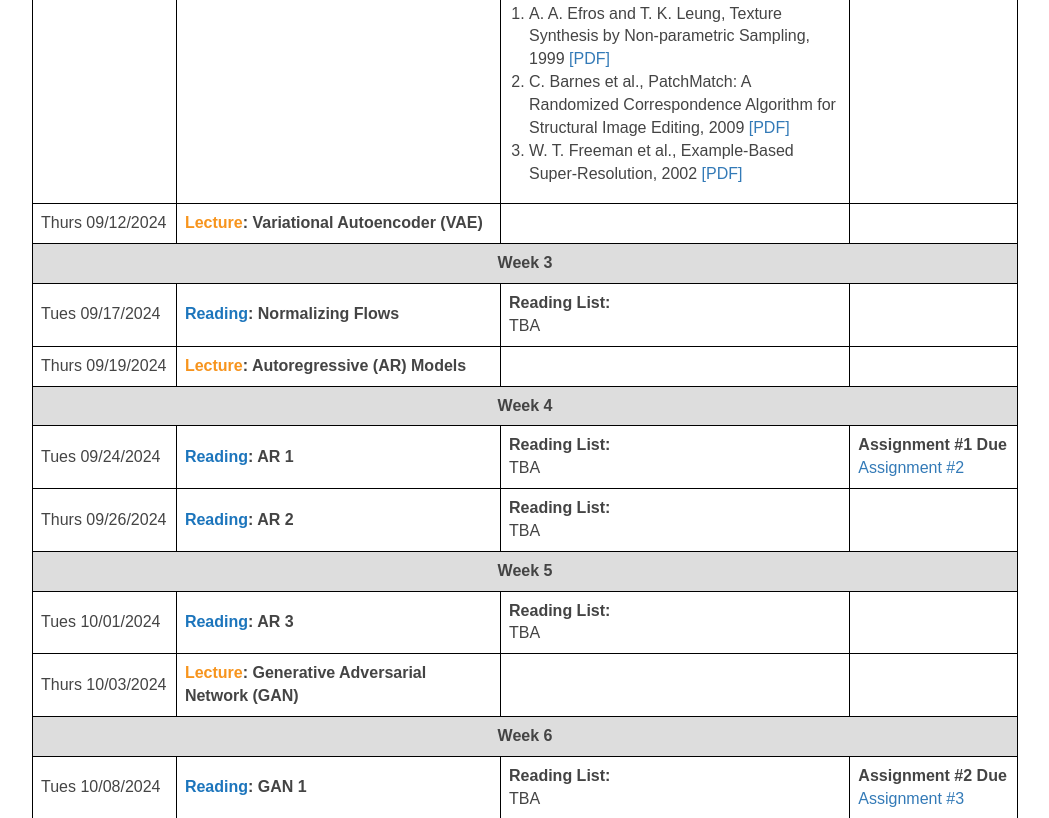
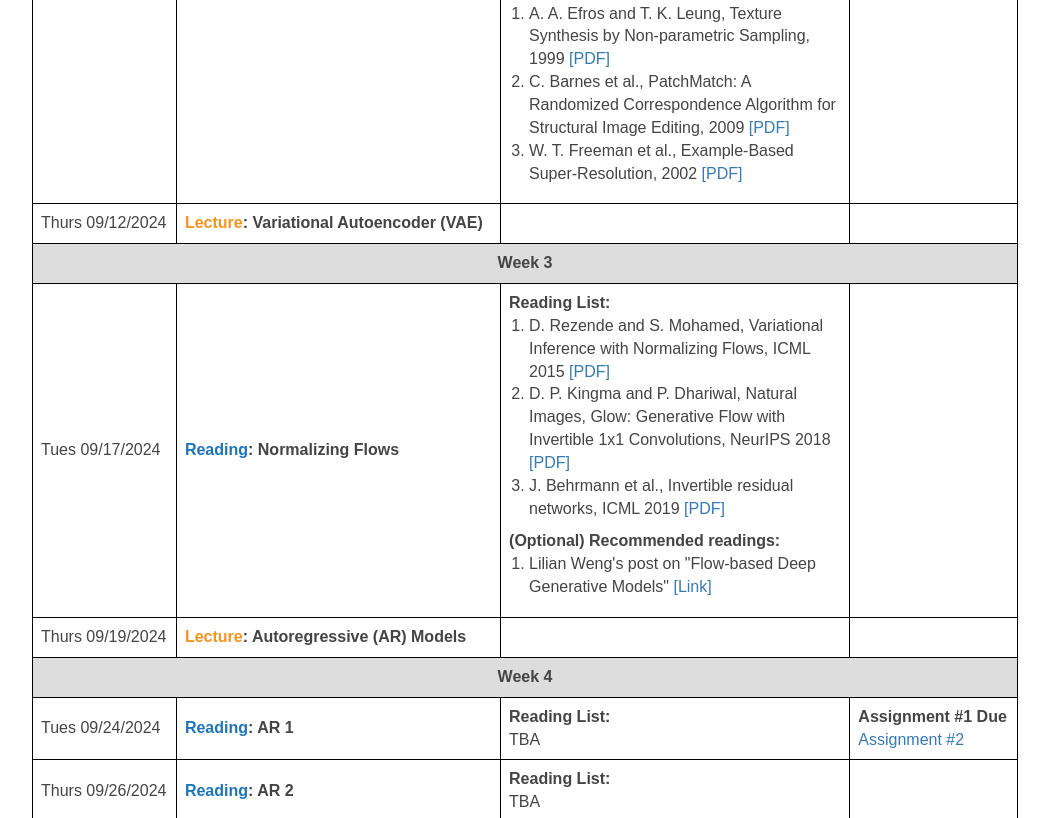
Before and after one commit to mit-6s978/mit-6s978.github.io, a plain HTML site: page schedule.html in a window 1280 px wide. Shown: the part 614-1432 px from the top of the page, without its empty margins (115-1164 px from the left). Drawn offline with nearby package versions, Linux system fonts and the light colour scheme.

Commit message:
reading list 2

```diff
--- a/schedule.html
+++ b/schedule.html
@@ -127,7 +127,39 @@
                     <td align="left"><b style='color:#1C75BC;'>Reading</b><b>: Normalizing Flows</b></td>
                     <td align="left">
                         <b>Reading List:</b><br>
-                        TBA
+                        <ol style="padding-left: 20px;">
+                            <li>
+                                D. Rezende and S. Mohamed,
+                                Variational Inference with Normalizing Flows,
+                                ICML 2015
+                                <a href="https://proceedings.mlr.press/v37/rezende15">
+                                    [PDF]
+                                </a><br>
+                            </li>
+                            <li>
+                                D. P. Kingma and P. Dhariwal, Natural Images, Glow: Generative Flow with Invertible 1x1
+                                Convolutions, NeurIPS 2018
+                                <a
+                                    href="https://proceedings.neurips.cc/paper_files/paper/2018/hash/d139db6a236200b21cc7f752979132d0-Abstract.html">
+                                    [PDF]
+                                </a><br>
+                            </li>
+                            <li>
+                                J. Behrmann et al., Invertible residual networks, ICML 2019
+                                <a href="https://proceedings.mlr.press/v97/behrmann19a.html?ref=https://githubhelp.com">
+                                    [PDF]
+                                </a><br>
+                            </li>
+                        </ol>
+                        <b>(Optional) Recommended readings:</b><br>
+                        <ol style="padding-left: 20px;">
+                            <li>
+                                Lilian Weng's post on "Flow-based Deep Generative Models"
+                                <a href="https://lilianweng.github.io/posts/2018-10-13-flow-models/">
+                                    [Link]
+                                </a><br>
+                            </li>
+                        </ol>
                     </td>
                     <td></td>
                 </tr>
```
